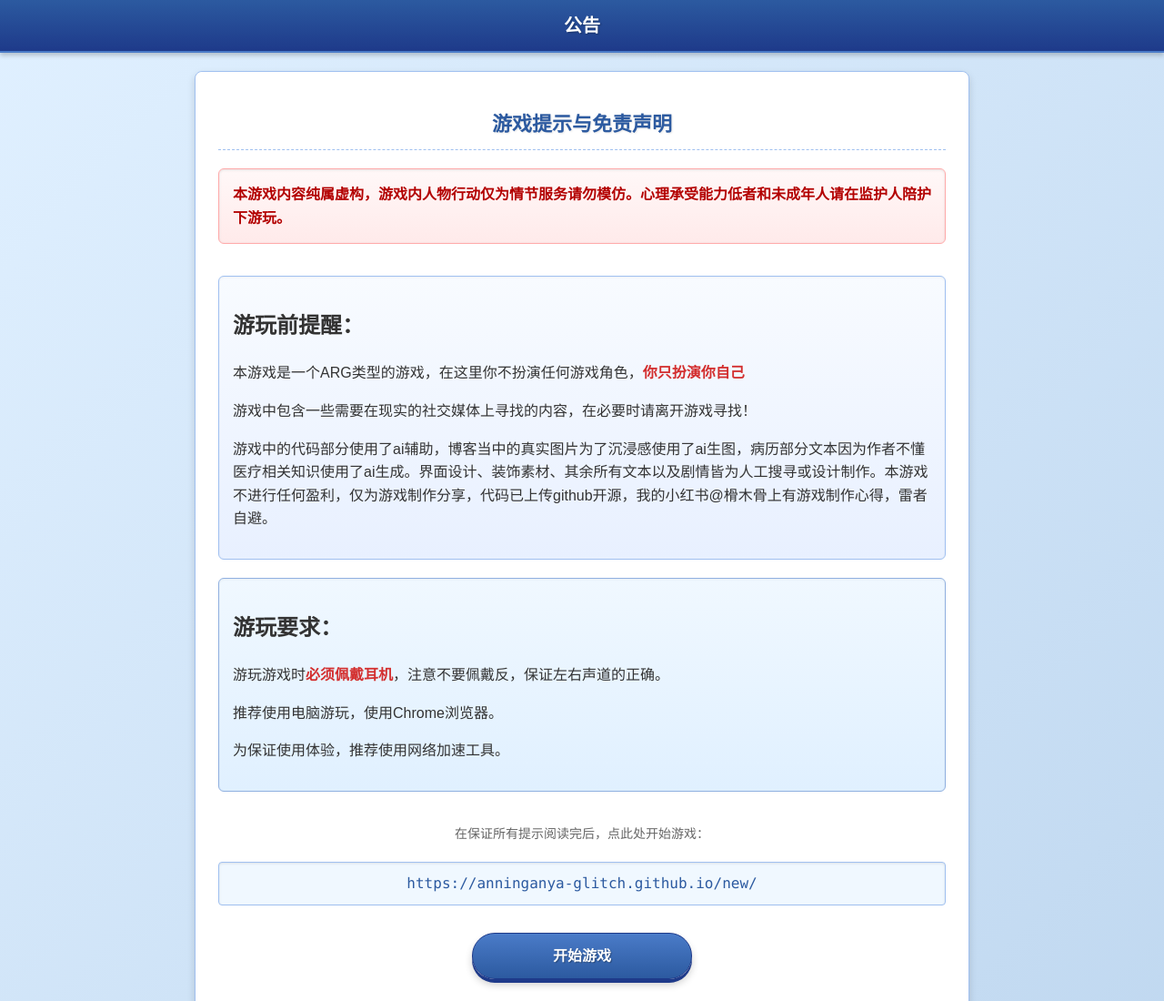
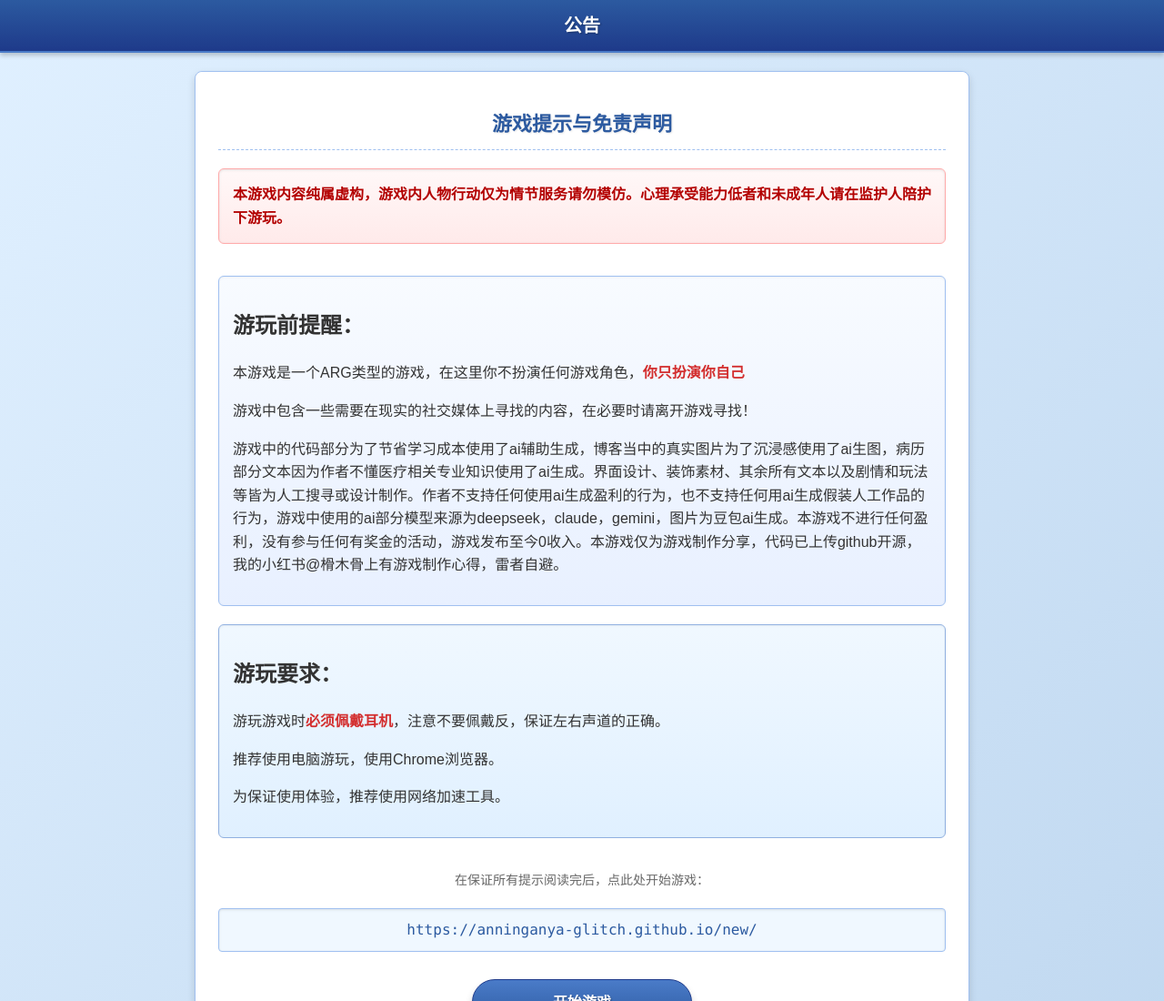
Before and after one commit to anninganya-glitch/My-Secret-Garden, a plain HTML site: page index.html in a window 1280 px wide. Shown: the top 1100 px of the page at 91% size. Drawn offline with Linux system fonts and the light colour scheme.

Commit message:
Update index.html

```diff
--- a/index.html
+++ b/index.html
@@ -178,7 +178,7 @@
             <h2>游玩前提醒：</h2>
             <p>本游戏是一个ARG类型的游戏，在这里你不扮演任何游戏角色，<span class="highlight">你只扮演你自己</span></p>
             <p>游戏中包含一些需要在现实的社交媒体上寻找的内容，在必要时请离开游戏寻找！</p>
-            <p>游戏中的代码部分使用了ai辅助，博客当中的真实图片为了沉浸感使用了ai生图，病历部分文本因为作者不懂医疗相关知识使用了ai生成。界面设计、装饰素材、其余所有文本以及剧情皆为人工搜寻或设计制作。本游戏不进行任何盈利，仅为游戏制作分享，代码已上传github开源，我的小红书@榾木骨上有游戏制作心得，雷者自避。</p>
+            <p>游戏中的代码部分为了节省学习成本使用了ai辅助生成，博客当中的真实图片为了沉浸感使用了ai生图，病历部分文本因为作者不懂医疗相关专业知识使用了ai生成。界面设计、装饰素材、其余所有文本以及剧情和玩法等皆为人工搜寻或设计制作。作者不支持任何使用ai生成盈利的行为，也不支持任何用ai生成假装人工作品的行为，游戏中使用的ai部分模型来源为deepseek，claude，gemini，图片为豆包ai生成。本游戏不进行任何盈利，没有参与任何有奖金的活动，游戏发布至今0收入。本游戏仅为游戏制作分享，代码已上传github开源，我的小红书@榾木骨上有游戏制作心得，雷者自避。</p>
         </div>
 
         <div class="requirements">
```
